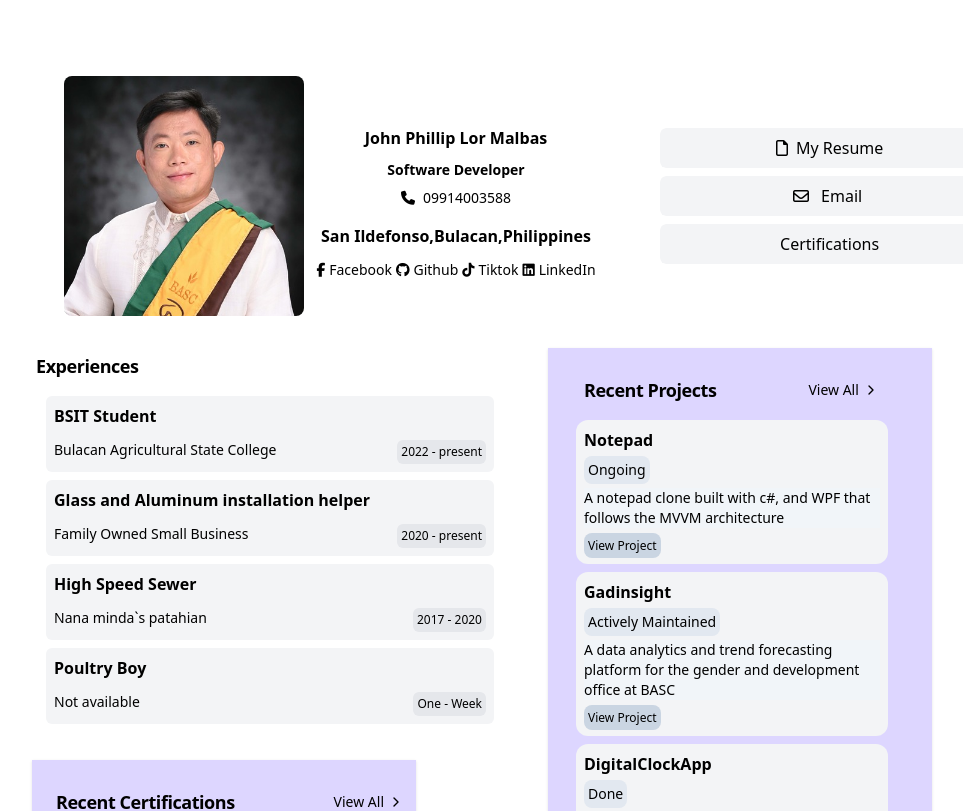
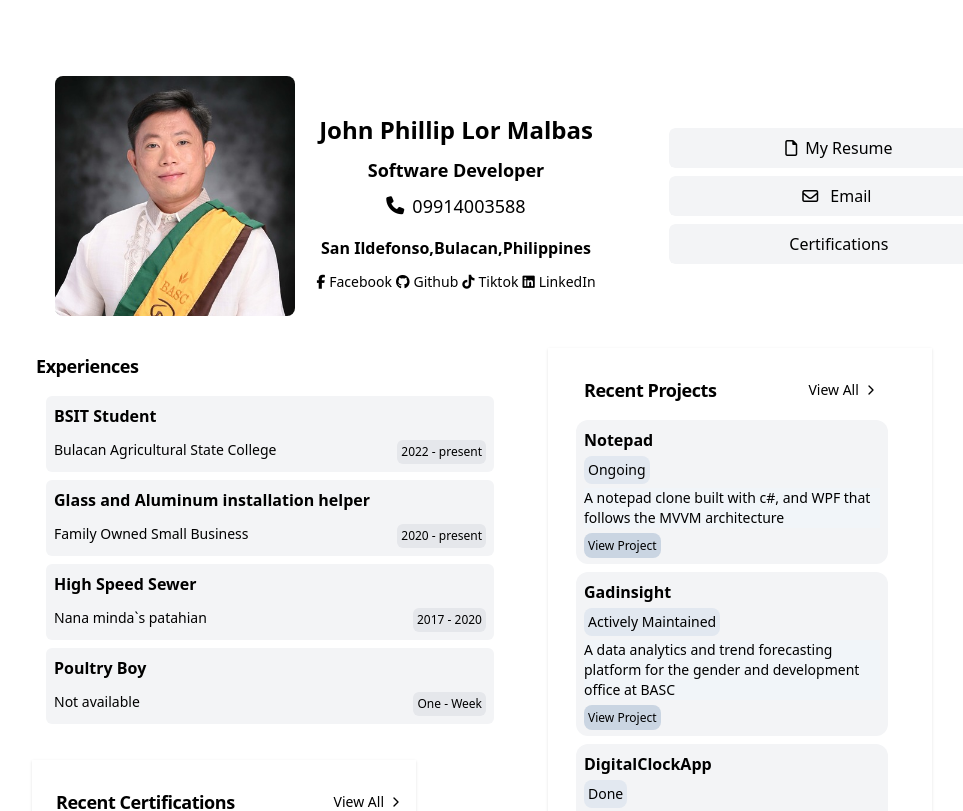
Before and after one commit to Zaido219/personal-portfolio, a React (Vite) app: page / in a window 1280 px wide. Shown: the top 811 px of the page, without its empty margins (112-1075 px from the left). Built offline with nearby package versions, Linux system fonts and the light colour scheme.

Commit message:
style:Style update/s for header section

```diff
--- a/src/components/ProfileHeader.jsx
+++ b/src/components/ProfileHeader.jsx
@@ -24,16 +24,16 @@ const ProfileHeader = () => {
           {/* rest of the content */}
           <div className="flex flex-col md:flex-col items-center justify-center md:gap-2 p-2 text-center">
             <div className="px-2 py-0.5 rounded">
-              <p className="text-md md:text-md font-bold whitespace-nowrap">
+              <p className="text-md md:text-2xl font-bold md:font-semibold whitespace-nowrap">
                 John Phillip Lor Malbas
               </p>
             </div>
 
-            <p className="text-sm md:text-sm font-semibold whitespace-nowrap">
+            <p className="text-sm md:text-lg font-semibold whitespace-nowrap">
               Software Developer
             </p>
 
-            <div className="flex items-center gap-2 text-xs md:text-sm whitespace-nowrap">
+            <div className="flex items-center gap-2 text-xs md:text-lg whitespace-nowrap">
               <i className="fa-solid fa-phone"></i>
               <span>09914003588</span>
             </div>
--- a/src/components/Ui/BaseSection.jsx
+++ b/src/components/Ui/BaseSection.jsx
@@ -1,6 +1,6 @@
 const BaseSection = ({children}) => {
     return(
-        <div className="bg-violet-200 w-85 md:min-w-sm p-2 m-2 shadow-sm flex flex-col items-center overflow-hidden">
+        <div className="w-85 md:min-w-sm p-2 m-2 shadow-sm flex flex-col items-center overflow-hidden">
             {children}
         </div>
         );
--- a/src/components/Ui/Sections.tsx
+++ b/src/components/Ui/Sections.tsx
@@ -10,6 +10,6 @@ export const BaseSection = ({children}: BaseSectionProps) => {
 
 export const GalleryBaseSection = ({children} : BaseSectionProps) => {
     return (
-        <div className="md:max-w-4xl w-87 md:w-full mx-auto shadow-sm flex items-center justify-center">{children}</div>
+        <div className="md:max-w-4xl w-87 md:w-full mx-auto shadow-sm flex items-center justify-center overflow-hidden">{children}</div>
     )
 }
```
